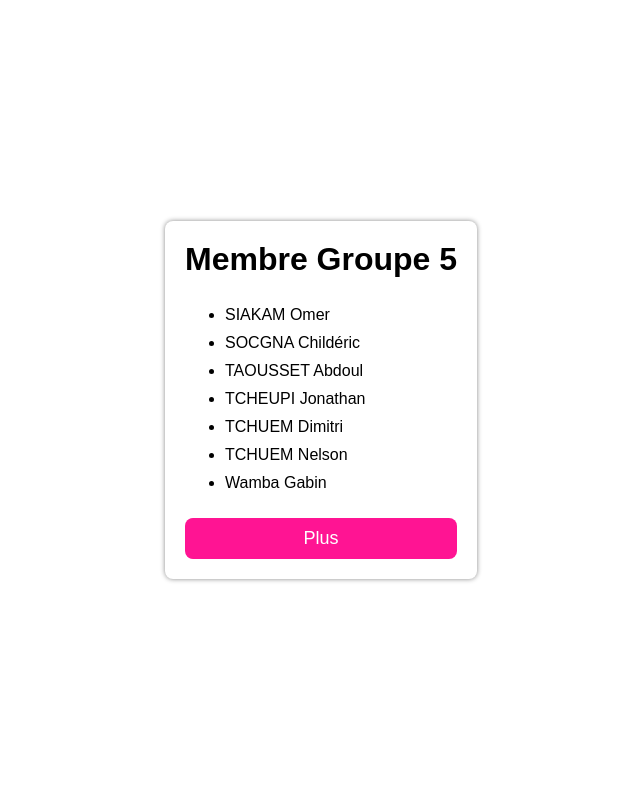
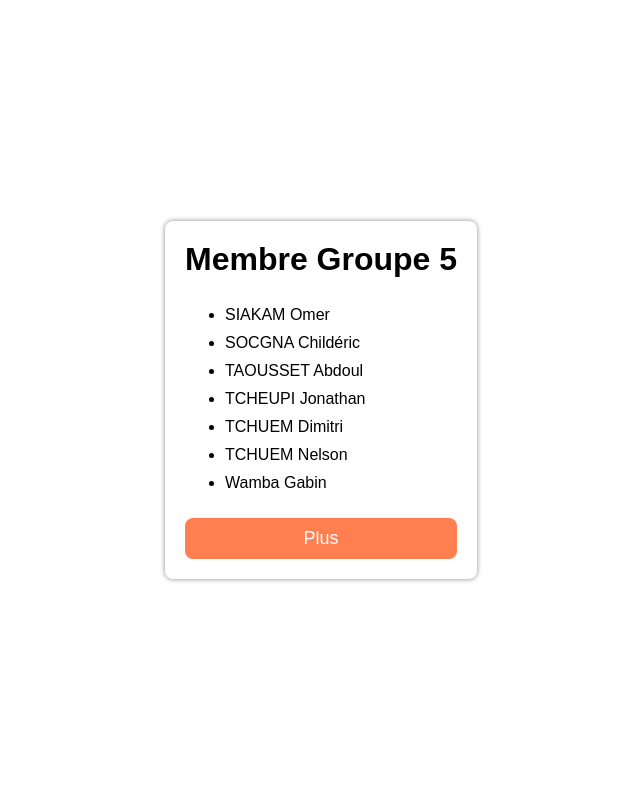
Before and after one commit to socgnachilderic/cdi-g5, a Flask app: page / in a window 1280 px wide. Shown: the whole page, without its empty margins (319-959 px from the left). Run offline with Flask 2, Linux system fonts and the light colour scheme.

Commit message:
test finale

```diff
--- a/static/main.css
+++ b/static/main.css
@@ -3,7 +3,7 @@ body{
     justify-content: center; align-items: center;
     width: 100%; height: 100vh;
     margin: 0;
-    --primay: deeppink;
+    --primay: coral;
 }
 
 .card{
```
